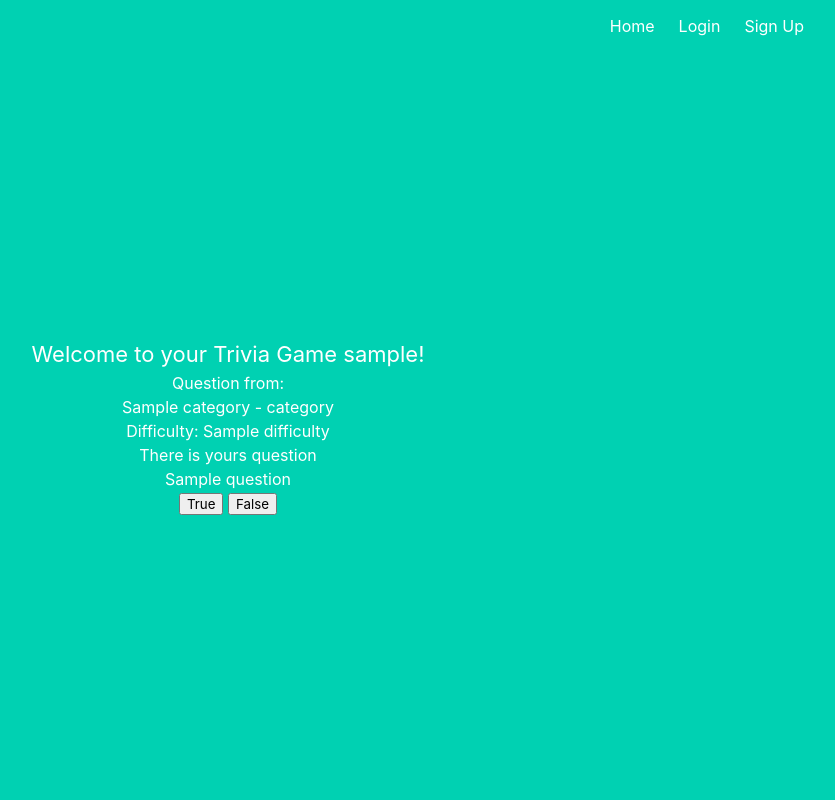
After one commit to Cram-In/quiz_app_project, a Flask app: template quiz/templates/trivia.html in a window 1280 px wide. The commit adds this page. Shown: the whole page, without its empty margins (412-1247 px from the left). Run offline with Flask 2, Linux system fonts and the light colour scheme; the template is opened without the code that fills it: most values are stand-ins (such as "Sample title", 1, 10 or a date in 2020).

Commit message:
road to get score

```diff
--- a/quiz/client.py
+++ b/quiz/client.py
@@ -1,9 +1,11 @@
 from pytrivia import Category, Diffculty, Type, Trivia
 
-
+target =["results"]
 
 def get_me_question():
     trivia_client = Trivia(True)
-    question = (trivia_client.request(1, Category.Books , Diffculty.Easy, Type.True_False))
-    print(question)
-    return question
+    question = (trivia_client.request(1))
+    for k, v in question.items():
+        if k in target:
+            results = v[0]
+            return results
--- a/quiz/main.py
+++ b/quiz/main.py
@@ -1,8 +1,8 @@
-from flask import Blueprint, render_template
+from flask import Blueprint, render_template, redirect, request
 from flask_login import login_required, current_user
 from quiz.client import get_me_question
 from quiz import db
-
+from quiz.models import score, user
 
 base = Blueprint("base", __name__)
 
@@ -11,9 +11,27 @@ base = Blueprint("base", __name__)
 def index():
     return render_template("index.html")
 
-
 @base.route("/profile/")
 @login_required
 def profile():
-    questions = get_me_question()
-    return render_template("profile.html", username=current_user.username, questions=questions)
+    return render_template("profile.html", username=current_user.username)
+
+@base.route("/trivia/")
+@login_required
+def trivia():
+    question = get_me_question()
+    return render_template("trivia.html", username=current_user.username, question=question)
+
+@base.route("/counter/<username>", methods=["POST"])
+@login_required
+def counter(username):
+    question = get_me_question()
+    user_id = user.get(username)
+    if request.method == "POST":
+        quiz = Score(request.form["category"], request.form["score"], request.form["user_id"])
+
+        db.session.add(quiz)
+        db.session.commit()
+
+
+    return render_template("trivia.html", username=current_user.username, question=question)
--- a/quiz/models.py
+++ b/quiz/models.py
@@ -11,6 +11,8 @@ class User(UserMixin, db.Model):
     def __str__(self):
         return f"User: {self.username}"
 
+    def get(self, username):
+        return self.user[id]
 
 class Score(db.Model):
     id = db.Column(db.Integer, primary_key=True)
@@ -20,3 +22,6 @@ class Score(db.Model):
 
     def __str__(self):
         return f"Quiz: {self.quiz_title} = {self.quiz_score}"
+
+score = Score()
+user = User()
--- a/quiz/templates/base.html
+++ b/quiz/templates/base.html
@@ -24,6 +24,9 @@
                             {% if current_user.is_authenticated %}
                             <a href="{{ url_for('base.profile') }}" class="navbar-item">
                                 Profile
+                            </a>
+                            <a href="{{ url_for('base.trivia') }}" class="navbar-item">
+                                Trivia
                             </a>
                             {% endif %}
                             {% if not current_user.is_authenticated %}
--- /dev/null
+++ b/quiz/templates/trivia.html
@@ -0,0 +1,20 @@
+{% extends "base.html" %}
+
+{% block content %}
+<h1 style="font-size: 22px;">
+    Welcome to your Trivia Game {{ username }}!
+</h1>
+<div class="q&a">
+
+    <h11> Question from: </h11>
+    <p id="category"> {{ question.category }} - category</p>
+    <p id="difficulty">Difficulty: {{ question.difficulty }}</p>
+    <p>There is yours question</p>
+    <p>{{ question.question }} </p>
+
+    <form action="/counter/{{ username }}/" method="POST">
+        <button id="true1">True</button>
+        <button id="false2">False</button>
+    </form>
+</div>
+{% endblock %}
```
Also changed, not shown: quiz/templates/profile.html (+3 -15 lines), tests/test_database.py (+1 -6 lines).
